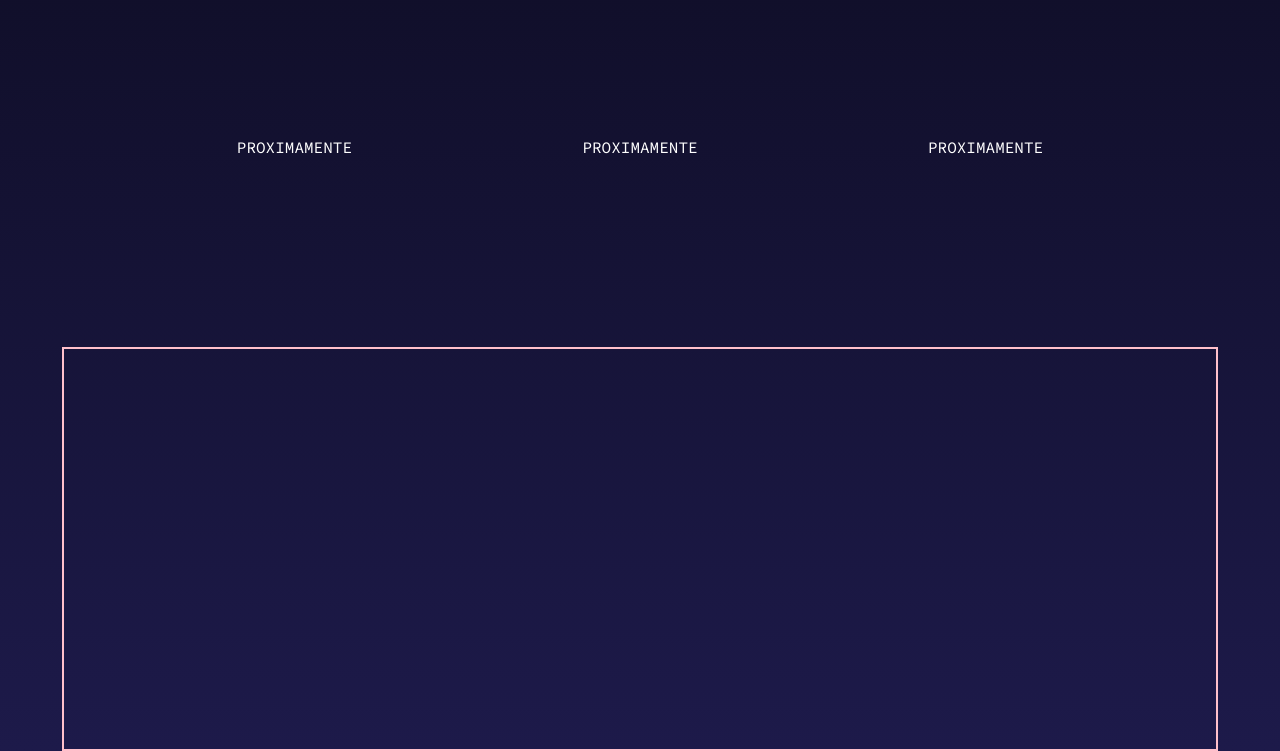
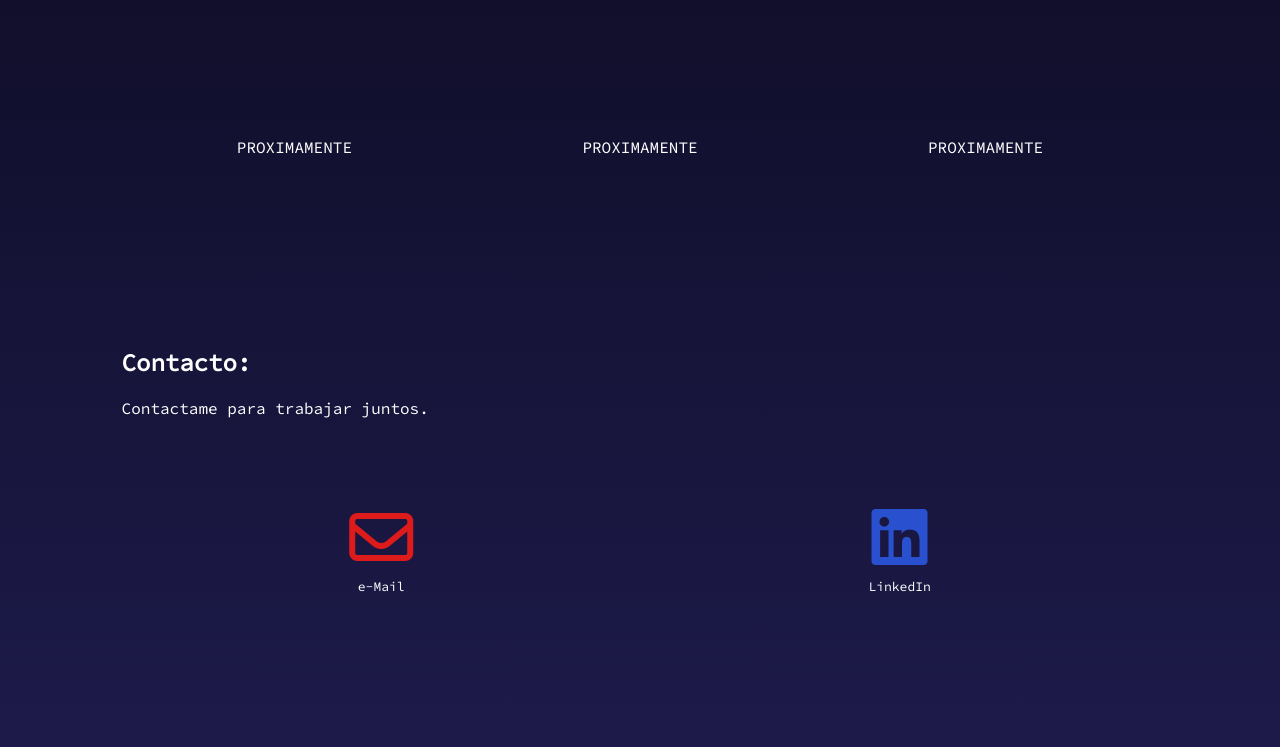
Before and after one commit to NahuelMariano16/Perfil, a website: page index.html in a window 1280 px wide. Shown: the part 1023-1774 px from the top of the page. Drawn offline with Linux system fonts and the light colour scheme.

Commit message:
Agregando el Footer

```diff
--- a/index.html
+++ b/index.html
@@ -89,8 +89,17 @@
     </main>
 
 
-    <footer class="border__rosa footer">
-
+    <footer class="footer">
+        <div class="contacto">
+            <h2 class="tituloContacto">Contacto:</h2>
+        </div>
+        <div class="textoContacto">
+            <p>Contactame para trabajar juntos.</p>
+        </div>
+        <div class="metodos">
+                <div><i class="far fa-envelope mail"></i></i><p class="texto-icono">e-Mail</p></div>
+                <div><i class="fab fa-linkedin linkedin"></i><p class="texto-icono">LinkedIn</p></div>
+        </div>
     </footer>
 </body>
 </html>
--- a/sass/components/_footer.scss
+++ b/sass/components/_footer.scss
@@ -3,4 +3,34 @@
     margin-top: 50px;
     width: 90%;
     height: 400px;
+    .contacto{
+        width: 90%;
+        margin: auto;
+
+    }
+    .textoContacto{
+        width: 90%;
+        margin: auto;
+        margin-top: 20px;
+
+    }
+    .metodos{
+        width: 90%;
+        margin:auto;
+        margin-top:80px;
+        display: flex;
+        font-size: 4rem;
+        justify-content: space-around;
+        text-align: center;
+        .texto-icono{
+            font-size: small;
+        }
+    }
 }
+/*LOGOS*/
+.mail{
+    color: #de1b1b;
+}
+.linkedin{
+    color: #2950cf;
+}
--- a/sass/components/_header.scss
+++ b/sass/components/_header.scss
@@ -1,15 +1,6 @@
 *{
     margin: 0%;
     padding: 0%;
-}
-.border{
-    border: 2px solid white;
-    &__celeste{
-        border: 2px solid lightblue;
-    }
-    &__rosa{
-        border: 2px solid pink;
-    }
 }
 .header{
     margin: auto;
```
Also changed, not shown: estilos/styles.css.
